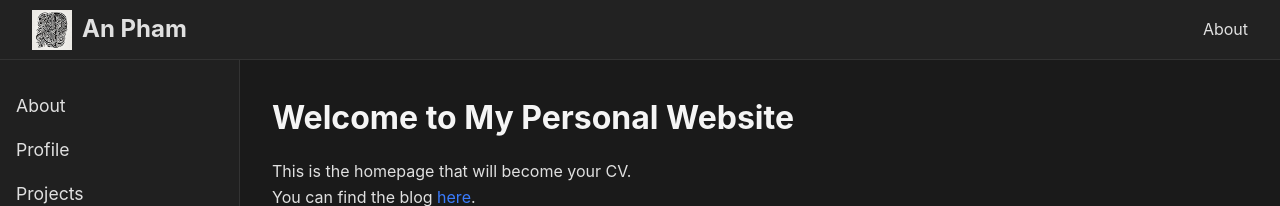
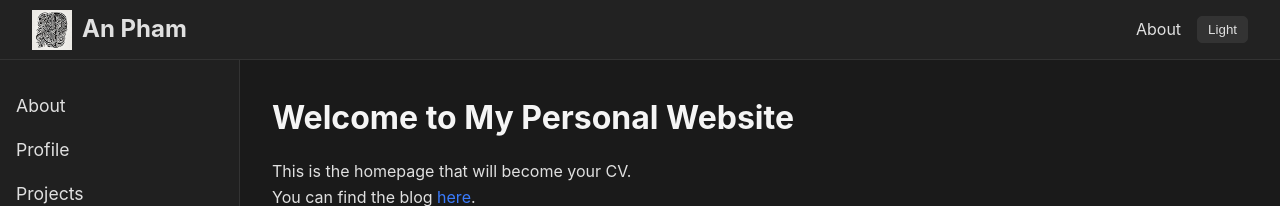
Before and after one commit to nolandpham/nolandpham.github.io, a Jekyll site: the page built from index.md, in a window 1280 px wide. Shown: the top 206 px of the page. Built offline with Jekyll 4.4.1, drawn with Linux system fonts in a browser that asks for light colours.

Commit message:
feat: Add light/dark theme switcher

```diff
--- a/_includes/header.html
+++ b/_includes/header.html
@@ -4,5 +4,6 @@
     </div>
     <nav class="site-nav">
         <a href="/about.html">About</a>
+        <button id="theme-toggle">Light</button>
     </nav>
 </header>
--- a/_layouts/default.html
+++ b/_layouts/default.html
@@ -17,5 +17,6 @@
         </main>
     </div>
 
+    <script src="/assets/js/theme-switcher.js"></script>
 </body>
 </html>
--- a/assets/css/main.css
+++ b/assets/css/main.css
@@ -1,12 +1,27 @@
 :root {
+    /* Default: Dark Mode */
     --bg-color: #1a1a1a;
     --text-color: #e0e0e0;
     --primary-color: #3a7bfd;
     --header-bg: #222222;
     --sidebar-bg: #202020;
-    --sidebar-width: 240px;
-    --header-height: 60px;
+    --border-color: #333;
+    --heading-color: #f5f5f5;
+    --subtle-text-color: #888;
 }
+
+body.light-mode {
+    /* Light Mode */
+    --bg-color: #f4f4f9;
+    --text-color: #333333;
+    --primary-color: #0056b3;
+    --header-bg: #ffffff;
+    --sidebar-bg: #fdfdfd;
+    --border-color: #e0e0e0;
+    --heading-color: #111111;
+    --subtle-text-color: #666;
+}
+
 
 * {
     margin: 0;
@@ -19,6 +34,7 @@
     color: var(--text-color);
     font-family: -apple-system, BlinkMacSystemFont, "Segoe UI", Roboto, Helvetica, Arial, sans-serif;
     line-height: 1.6;
+    transition: background-color 0.2s, color 0.2s;
 }
 
 a {
@@ -33,7 +49,7 @@
 /* Header */
 .site-header {
     background-color: var(--header-bg);
-    height: var(--header-height);
+    height: var(--header-height, 60px);
     width: 100%;
     position: fixed;
     top: 0;
@@ -43,11 +59,11 @@
     align-items: center;
     justify-content: space-between;
     padding: 0 2rem;
-    border-bottom: 1px solid #333;
+    border-bottom: 1px solid var(--border-color);
+    transition: background-color 0.2s;
 }
 
 .site-header .logo a {
-    font-size: 1.5rem;
     font-weight: bold;
     color: var(--text-color);
     display: flex;
@@ -55,10 +71,15 @@
     gap: 10px;
 }
 
-/* Logo Text */
 .site-header .logo a span {
     font-size: 1.5rem;
     color: var(--text-color);
+}
+
+.site-header .site-nav {
+    display: flex;
+    align-items: center;
+    gap: 1rem;
 }
 
 .site-header .site-nav a {
@@ -66,175 +87,72 @@
     color: var(--text-color);
 }
 
+#theme-toggle {
+    background: var(--border-color);
+    color: var(--text-color);
+    border: 1px solid var(--border-color);
+    padding: 5px 10px;
+    cursor: pointer;
+    border-radius: 5px;
+}
+
 /* Page Wrapper */
 .page-wrapper {
     display: flex;
-    padding-top: var(--header-height); /* Offset for fixed header */
+    padding-top: var(--header-height, 60px);
 }
 
 /* Sidebar */
 .left-sidebar {
-    width: var(--sidebar-width);
+    width: var(--sidebar-width, 240px);
     background-color: var(--sidebar-bg);
-    height: calc(100vh - var(--header-height));
+    height: calc(100vh - var(--header-height, 60px));
     position: fixed;
     left: 0;
-    top: var(--header-height);
-    border-right: 1px solid #333;
+    top: var(--header-height, 60px);
+    border-right: 1px solid var(--border-color);
     padding: 2rem 1rem;
+    transition: background-color 0.2s;
 }
 
-.left-sidebar ul {
-    list-style: none;
-}
-
-.left-sidebar li {
-    margin-bottom: 1rem;
-}
-
-.left-sidebar a {
-    font-size: 1.1rem;
-    color: var(--text-color);
-    display: block;
-}
+.left-sidebar ul { list-style: none; }
+.left-sidebar li { margin-bottom: 1rem; }
+.left-sidebar a { font-size: 1.1rem; color: var(--text-color); display: block; }
 
 /* Main Content */
 .main-content {
     flex-grow: 1;
-    margin-left: var(--sidebar-width); /* Offset for fixed sidebar */
+    margin-left: var(--sidebar-width, 240px);
     padding: 2rem;
 }
 
 h1, h2, h3 {
     margin-bottom: 1rem;
-    color: #f5f5f5;
+    color: var(--heading-color);
 }
 
 /* Logo Image */
 .site-header .logo img {
-    height: 40px; /* Adjust as needed */
+    height: 40px;
     width: auto;
     vertical-align: middle;
 }
 
 /* Project List Styling */
 .project-item {
-    border-bottom: 1px solid #333;
+    border-bottom: 1px solid var(--border-color);
     padding-bottom: 1.5rem;
     margin-bottom: 1.5rem;
 }
-
-.project-item:last-child {
-    border-bottom: none;
-    margin-bottom: 0;
-}
-
-.project-date {
-
-    color: #888;
-
-    margin-bottom: 0.5rem;
-
-}
-
-
+.project-item:last-child { border-bottom: none; margin-bottom: 0; }
+.project-date { color: var(--subtle-text-color); margin-bottom: 0.5rem; }
 
 /* Education List Styling */
-
-.education-item {
-
-    margin-bottom: 1.5rem;
-
-}
-
-
-
-.education-dates {
-
-
-
-    color: #888;
-
-
-
-    margin-bottom: 0.5rem;
-
-
-
-}
-
-
-
-
-
-
+.education-item { margin-bottom: 1.5rem; }
+.education-dates { color: var(--subtle-text-color); margin-bottom: 0.5rem; }
 
 /* Experience List Styling */
-
-
-
-.experience-item {
-
-
-
-    margin-bottom: 2rem;
-
-
-
-}
-
-
-
-
-
-
-
-.experience-item h3 {
-
-
-
-    margin-bottom: 0.25rem;
-
-
-
-}
-
-
-
-
-
-
-
-.experience-dates {
-
-
-
-    color: #888;
-
-
-
-    margin-bottom: 0.75rem;
-
-
-
-}
-
-
-
-
-
-
-
-.experience-item ul {
-
-
-
-    list-style-position: inside;
-
-
-
-    padding-left: 1rem;
-
-
-
-}
+.experience-item { margin-bottom: 2rem; }
+.experience-item h3 { margin-bottom: 0.25rem; }
+.experience-dates { color: var(--subtle-text-color); margin-bottom: 0.75rem; }
+.experience-item ul { list-style-position: inside; padding-left: 1rem; }
--- /dev/null
+++ b/assets/js/theme-switcher.js
@@ -0,0 +1,44 @@
+document.addEventListener('DOMContentLoaded', () => {
+    const themeToggle = document.getElementById('theme-toggle');
+    const body = document.body;
+
+    // Function to update the button text based on the current theme
+    const updateButtonText = () => {
+        if (body.classList.contains('light-mode')) {
+            themeToggle.textContent = 'Dark';
+        } else {
+            themeToggle.textContent = 'Light';
+        }
+    };
+
+    // Function to apply the saved theme on page load
+    const applySavedTheme = () => {
+        const savedTheme = localStorage.getItem('theme');
+        if (savedTheme === 'light') {
+            body.classList.add('light-mode');
+        }
+        updateButtonText(); // Set the initial button text
+    };
+
+    // Function to toggle the theme
+    const toggleTheme = () => {
+        body.classList.toggle('light-mode');
+
+        // Save the new theme preference
+        if (body.classList.contains('light-mode')) {
+            localStorage.setItem('theme', 'light');
+        } else {
+            localStorage.removeItem('theme');
+        }
+
+        updateButtonText(); // Update the button text after toggling
+    };
+
+    // Event listener for the toggle button
+    if (themeToggle) {
+        themeToggle.addEventListener('click', toggleTheme);
+    }
+
+    // Apply the theme and button text when the page loads
+    applySavedTheme();
+});
```
